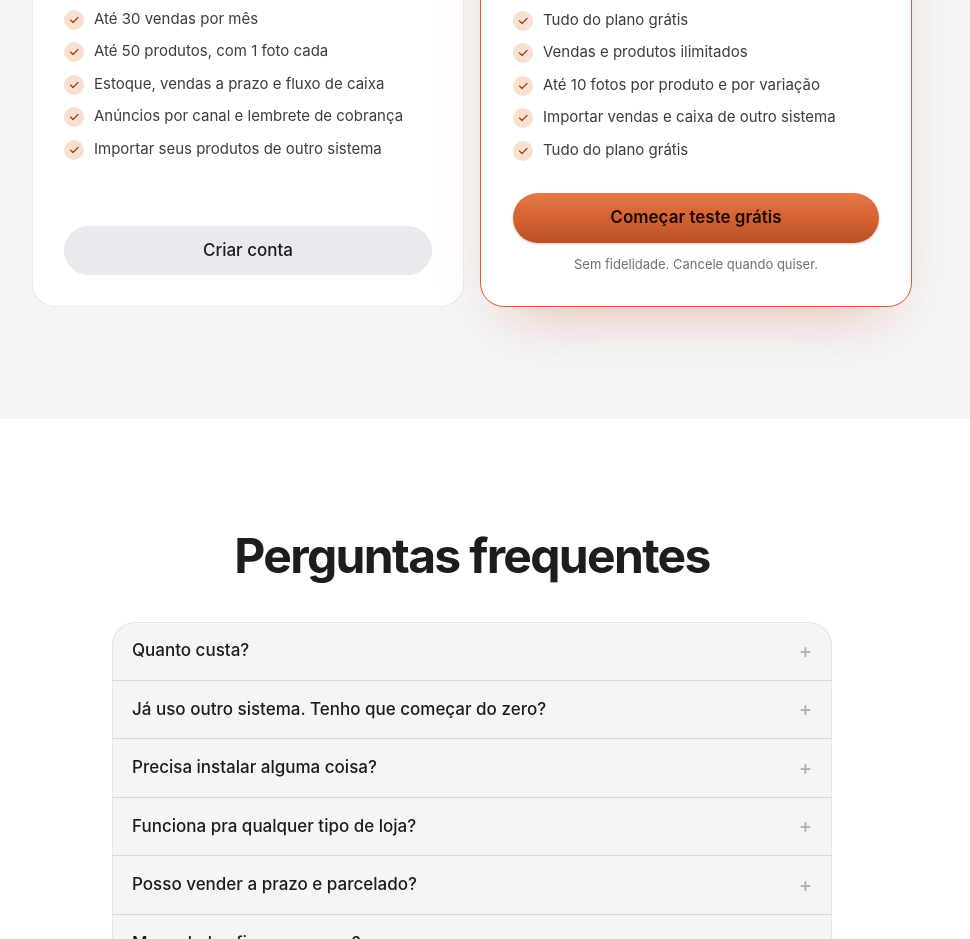
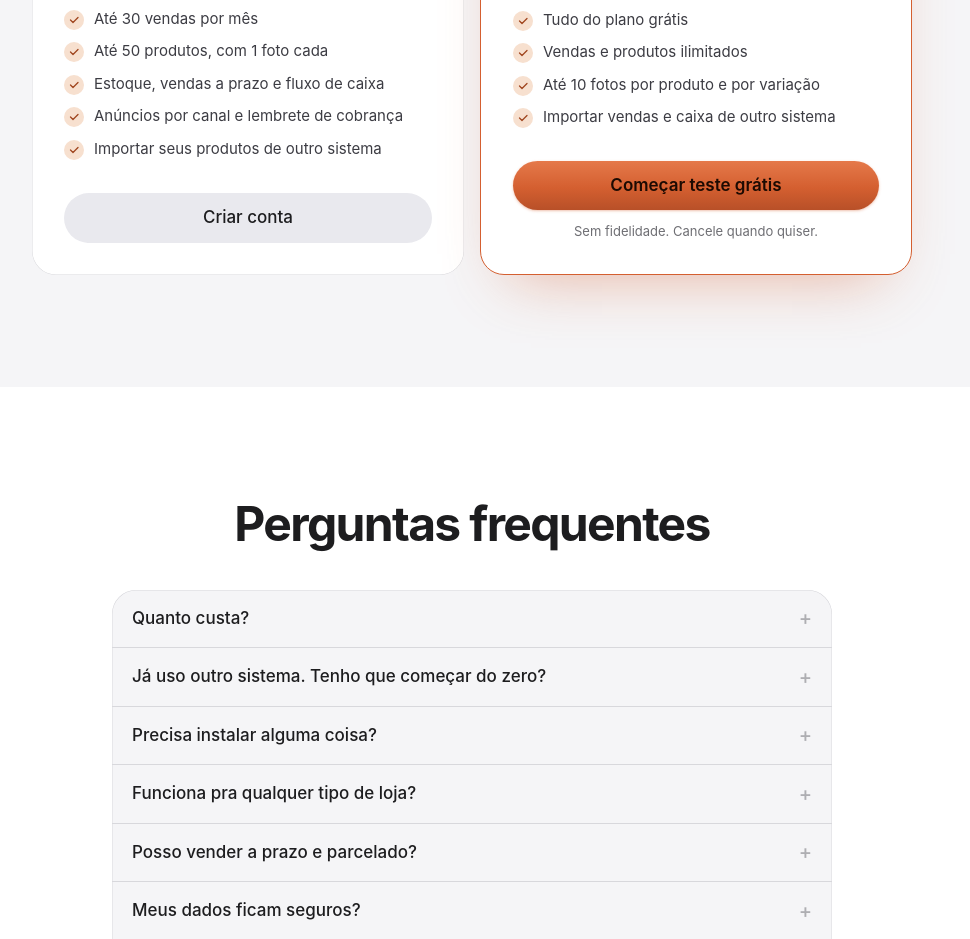
Before and after one commit to HenriqueFauri/Marcon, a Next.js app: page /landing in a window 1280 px wide. Shown: the part 5320-6259 px from the top of the page, without its empty margins (168-1138 px from the left). Built offline with nearby package versions, Linux system fonts and the light colour scheme.

Commit message:
Planos: tira o item 'Tudo do plano grátis' repetido
Co-Authored-By: Claude Sonnet 5.5 <noreply@anthropic.com>

```diff
--- a/src/app/landing/page.tsx
+++ b/src/app/landing/page.tsx
@@ -616,7 +616,7 @@ export default function LandingPage() {
                   {formatBRL(PLANOS.marcon.valor)}
                   <span className="text-[15px] font-medium tracking-normal text-ink-muted"> /mês</span>
                 </p>
-                <PlanoItens itens={["Tudo do plano grátis", ...PLANOS.marcon.inclui]} />
+                <PlanoItens itens={PLANOS.marcon.inclui} />
                 <Link
                   href="/login?modo=signup"
                   className="bg-brand-fill mt-8 inline-flex items-center justify-center rounded-full px-6 py-3 text-[17px] font-semibold text-on-brand shadow-sm shadow-brand/30 transition active:scale-[0.98]"
--- a/src/lib/planos.ts
+++ b/src/lib/planos.ts
@@ -10,10 +10,10 @@ export const PLANOS = {
     valor: 15.9,
     resumo: "Tudo liberado, sem limite.",
     inclui: [
+      "Tudo do plano grátis",
       "Vendas e produtos ilimitados",
       "Até 10 fotos por produto e por variação",
       "Importar vendas e caixa de outro sistema",
-      "Tudo do plano grátis",
     ],
   },
 } as const;
```
